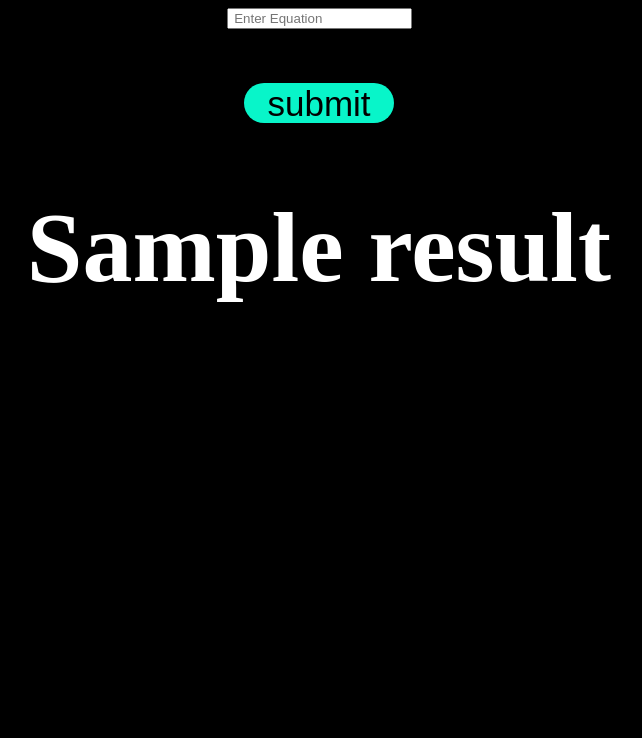
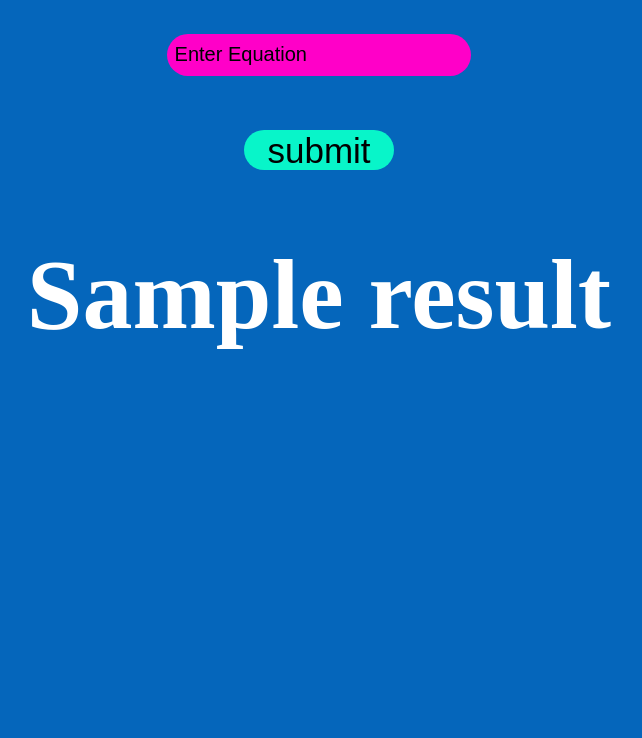
Before and after one commit to BIGBEASTISHANK/python-calculator, a Flask app: template templates/index.html in a window 1280 px wide. Shown: the top 738 px of the page, without its empty margins (321-963 px from the left). Run offline with Flask 2, Linux system fonts and the light colour scheme; the template is opened without the code that fills it: most values are stand-ins (such as "Sample title", 1, 10 or a date in 2020).

Commit message:
Update index.css

```diff
--- a/static/index.css
+++ b/static/index.css
@@ -3,8 +3,10 @@
     margin: none;
 }
 body{
-    background-color: black;
+    background-color: #0566bb;
     color: white;
+    padding-bottom: 25%;
+    padding-top: 2%;
 }
 hr{
     width: 100%;
@@ -25,7 +27,7 @@ input[type=submit]:hover{
     color: rgb(8 245 201);
 }
 
-input[type=number]{
+input[type=text]{
     outline: none;
     border: none;
     border-radius: 25px;
@@ -35,7 +37,7 @@ input[type=number]{
     width: 300px;
 }
 
-input[type=number]::placeholder{
+input[type=text]::placeholder{
     color: black;
 }
 
```
